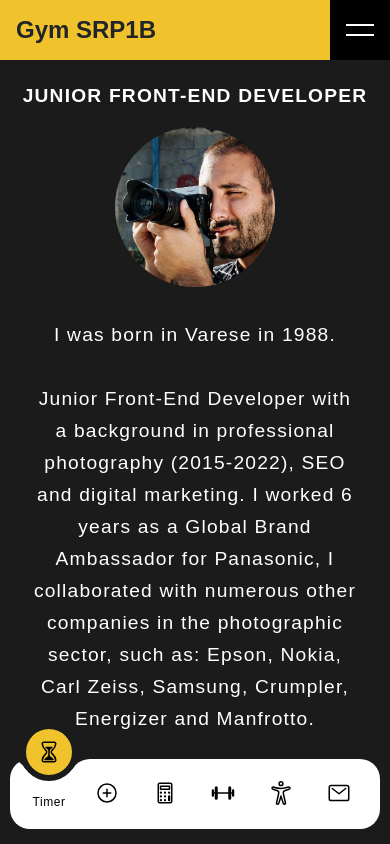
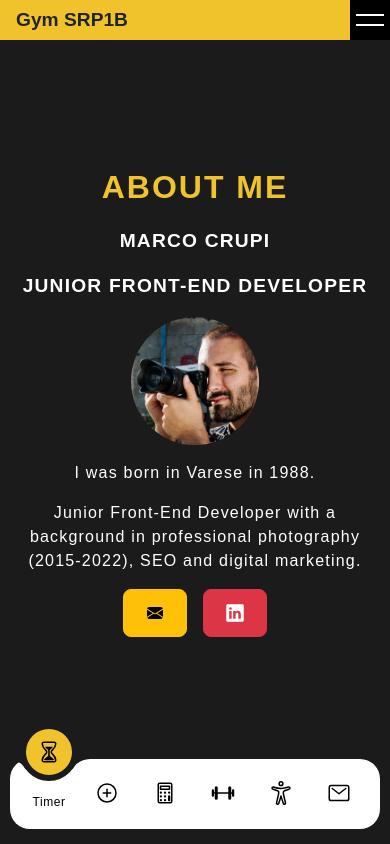
Before and after one commit to marcocrupi/gymsrp-react, a React (Create React App) app: page /gymsrp-react/contact in a window 390 px wide. Built offline with nearby package versions, Linux system fonts and the light colour scheme.

Commit message:
update style version 1.0

```diff
--- a/src/CSS/contact.css
+++ b/src/CSS/contact.css
@@ -1,5 +1,5 @@
 .contact__container {
-    display: flex;
+  display: flex;
   justify-content: center;
   align-items: center;
   color: #eee;
@@ -12,7 +12,6 @@
   flex-direction: column;
   align-items: center;
   width: 600px;
-  min-width: 320px;
 }
 
 .contact__photoMarcoCrupi {
@@ -30,12 +29,19 @@
   letter-spacing: 1.2px;
 }
 
-.contact__name,.contact__role {
+.contact__name,
+.contact__role {
   color: white;
   text-align: center;
   font-size: 1.2rem;
   letter-spacing: 1.2px;
   font-weight: bold;
+}
+
+.contact__buttons {
+  display: flex;
+  justify-content: center;
+  gap: 1rem;
 }
 
 .contact__email {
@@ -45,3 +51,34 @@
   width: 4rem;
   height: 3rem;
 }
+
+@media screen and (max-width: 500px) {
+  .contact__components {
+    display: flex;
+    flex-direction: column;
+    align-items: center;
+    width: 400px;
+  }
+
+  .contact__description p {
+    margin: 2rem 2rem;
+    color: white;
+    text-align: center;
+    line-height: 2rem;
+    font-size: 1.2rem;
+    letter-spacing: 1.2px;
+  }
+  .contact__description p {
+    margin: 1rem 1rem;
+    color: white;
+    text-align: center;
+    line-height: 1.5rem;
+    font-size: 1rem;
+    letter-spacing: 1.2px;
+  }
+  .contact__photoMarcoCrupi {
+    width: 8rem;
+    border-radius: 100px;
+    padding: 2;
+  }
+}
--- a/src/CSS/header.css
+++ b/src/CSS/header.css
@@ -126,3 +126,28 @@ nav {
     margin: 2rem 0;
   }
 }
+
+@media screen and (max-width: 500px) {
+  nav {
+    height: 40px;
+  }
+
+  .header__navbar {
+    height: 40px;
+  }
+  .header__logo span {
+    font-size: 1.2rem;
+  }
+
+  #toggle {
+    top: 0px;
+    right: 0px;
+    width: 40px;
+    height: 40px;
+    background: rgb(0, 0, 0);
+    cursor: pointer;
+    display: flex;
+    justify-content: center;
+    align-items: center;
+  }
+}
--- a/src/CSS/index.css
+++ b/src/CSS/index.css
@@ -80,5 +80,12 @@ body {
 
   .global__title {
     font-size: 2rem;
+    margin-bottom: 1rem;
   }
 }
+
+@media screen and (max-width: 500px) {
+  .global__title {
+    margin-top: 1rem;
+  }
+}
--- a/src/CSS/rest.css
+++ b/src/CSS/rest.css
@@ -57,7 +57,7 @@
 }
 
 .rest__components {
-  width: 190px;
+  width: 200px;
 }
 
 .control__button {
@@ -65,12 +65,12 @@
   color: rgba(255, 255, 255, 0.8);
   border: 0;
   display: inline-block;
-  width: 50px;
+  width: 60px;
   cursor: pointer;
 }
 
 .settings__label {
-  font-size: 1rem;
+  font-size: 1.2rem;
   letter-spacing: 1px;
 }
 
--- a/src/CSS/sharedlayout.css
+++ b/src/CSS/sharedlayout.css
@@ -4,6 +4,6 @@
 
 @media screen and (max-width: 500px) {
   .shared__container {
-    height: calc(100vh - 160px);
+    height: calc(100vh - 140px);
   }
 }
--- a/src/CSS/slider.css
+++ b/src/CSS/slider.css
@@ -29,8 +29,8 @@
 .thumb{
     background-color: white;
     cursor:pointer;
-    width:25px;
-    height: 25px;
+    width:30px;
+    height: 30px;
     border-radius: 20px;
 }
 }
--- a/src/pages/contact.js
+++ b/src/pages/contact.js
@@ -21,12 +21,10 @@ function Contact() {
           <p>I was born in Varese in 1988. </p>
           <p>
             Junior Front-End Developer with a background in professional
-            photography (2015-2022), SEO and digital marketing. I worked 6 years
-            as a Global Brand Ambassador for Panasonic, I collaborated with
-            numerous other companies in the photographic sector, such as: Epson,
-            Nokia, Carl Zeiss, Samsung, Crumpler, Energizer and Manfrotto.
+            photography (2015-2022), SEO and digital marketing.
           </p>
         </div>
+        <div className="contact__buttons">
           <div>
             <a href="mailto:marcocrupi@hotmail.it">
               <button className="contact__email btn btn-warning btn-lg shadow-none">
@@ -43,6 +41,18 @@ function Contact() {
               </button>
             </a>
           </div>
+          <div>
+            <a
+              href="https://www.linkedin.com/in/crupimarco/"
+              target="_blank"
+              rel="noreferrer"
+            >
+              <button className="contact__email btn btn-danger btn-lg shadow-none">
+                <ion-icon name="logo-linkedin"></ion-icon>
+              </button>
+            </a>
+          </div>
+        </div>
       </div>
     </div>
   );
```
Lines whose indentation alone changed are shown as unchanged.
